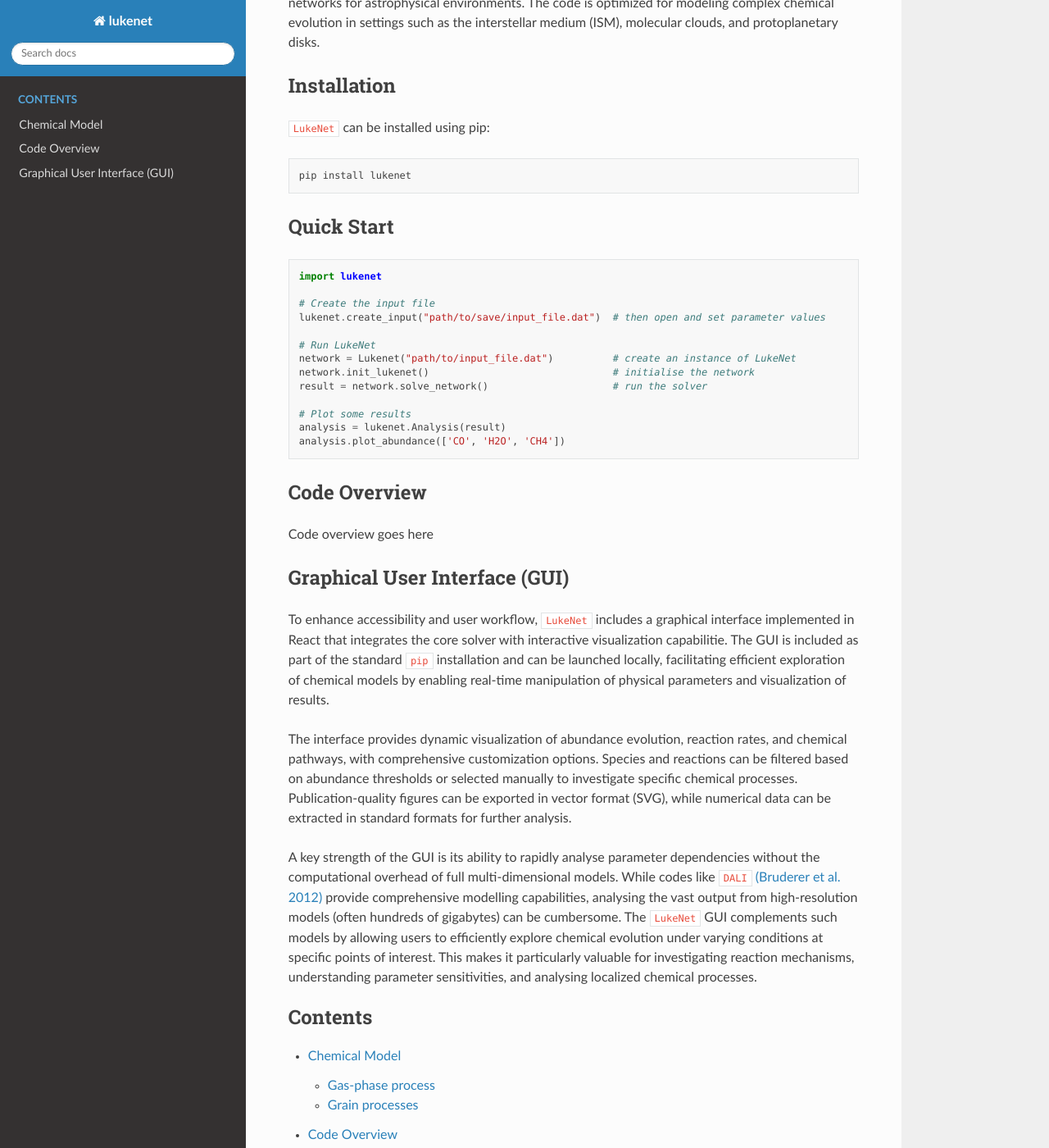
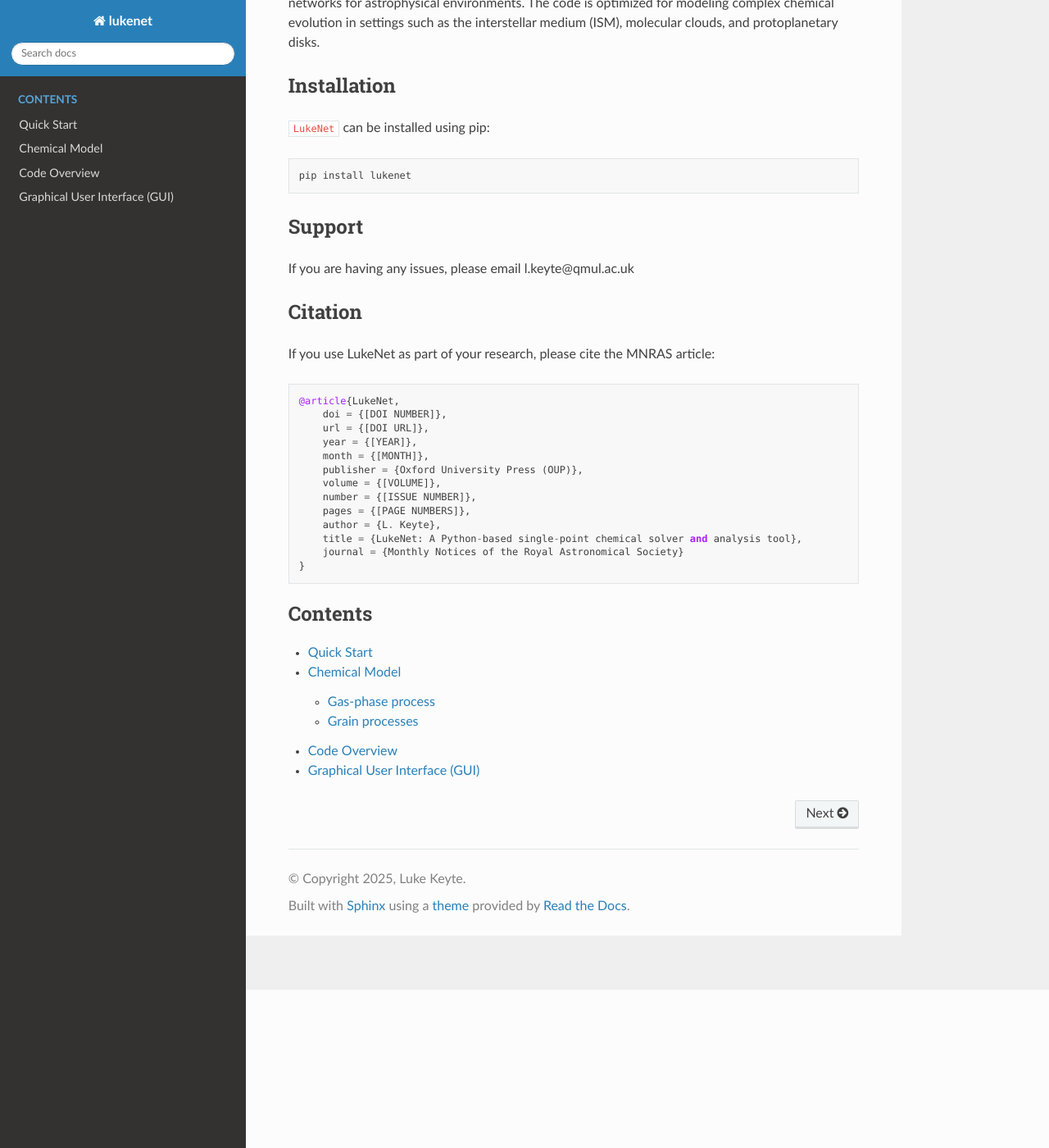
Before and after one commit to lukekeyte/lukenet-docs, a Sphinx documentation site: the page built from docs/index.md, in a window 1280 px wide and 1400 px high, scrolled down 193 px. Shown: the whole window at 82% size. Built offline with Sphinx 7.4.7 and the Read the Docs theme 3.1.0, drawn with Linux system fonts in a browser that asks for light colours.

Commit message:
Separate Pages v6

````diff
--- a/docs/index.md
+++ b/docs/index.md
@@ -9,43 +9,36 @@
 pip install lukenet
 ```
 
-## Quick Start
-```python
-import lukenet
 
-# Create the input file
-lukenet.create_input("path/to/save/input_file.dat")  # then open and set parameter values
+## Support
 
-# Run LukeNet
-network = Lukenet("path/to/input_file.dat")          # create an instance of LukeNet
-network.init_lukenet()                               # initialise the network
-result = network.solve_network()                     # run the solver
+If you are having any issues, please email l.keyte@qmul.ac.uk
 
-# Plot some results
-analysis = lukenet.Analysis(result)
-analysis.plot_abundance(['CO', 'H2O', 'CH4'])
+## Citation
+
+If you use LukeNet as part of your research, please cite the MNRAS article:
+
 ```
-
-
-
-## Code Overview
-
-Code overview goes here
-
-## Graphical User Interface (GUI)
-
-To enhance accessibility and user workflow, `LukeNet` includes a graphical interface implemented in React that integrates the core solver with interactive visualization capabilitie. The GUI is included as part of the standard `pip` installation and can be launched locally, facilitating efficient exploration of chemical models by enabling real-time manipulation of physical parameters and visualization of results.
-
-The interface provides dynamic visualization of abundance evolution, reaction rates, and chemical pathways, with comprehensive customization options. Species and reactions can be filtered based on abundance thresholds or selected manually to investigate specific chemical processes. Publication-quality figures can be exported in vector format (SVG), while numerical data can be extracted in standard formats for further analysis.
-
-A key strength of the GUI is its ability to rapidly analyse parameter dependencies without the computational overhead of full multi-dimensional models. While codes like `DALI` [(Bruderer et al. 2012)](https://ui.adsabs.harvard.edu/abs/2012A%26A...541A..91B/abstract) provide comprehensive modelling capabilities, analysing the vast output from high-resolution models (often hundreds of gigabytes) can be cumbersome. The `LukeNet` GUI complements such models by allowing users to efficiently explore chemical evolution under varying conditions at specific points of interest. This makes it particularly valuable for investigating reaction mechanisms, understanding parameter sensitivities, and analysing localized chemical processes.
-
-
+@article{LukeNet,
+    doi = {[DOI NUMBER]},
+    url = {[DOI URL]},
+    year = {[YEAR]},
+    month = {[MONTH]},
+    publisher = {Oxford University Press (OUP)},
+    volume = {[VOLUME]},
+    number = {[ISSUE NUMBER]},
+    pages = {[PAGE NUMBERS]},
+    author = {L. Keyte},
+    title = {LukeNet: A Python-based single-point chemical solver and analysis tool},
+    journal = {Monthly Notices of the Royal Astronomical Society}
+}
+```
 
 ```{toctree}
 :maxdepth: 2
 :caption: Contents
 
+quick_start/index
 chemical_model/index
 code_overview/index
 gui/index
````
Also changed, not shown: docs/gui/index.md (+6 -0 lines), docs/quick_start/index.md (added, +16 -0 lines), 2 other files.
